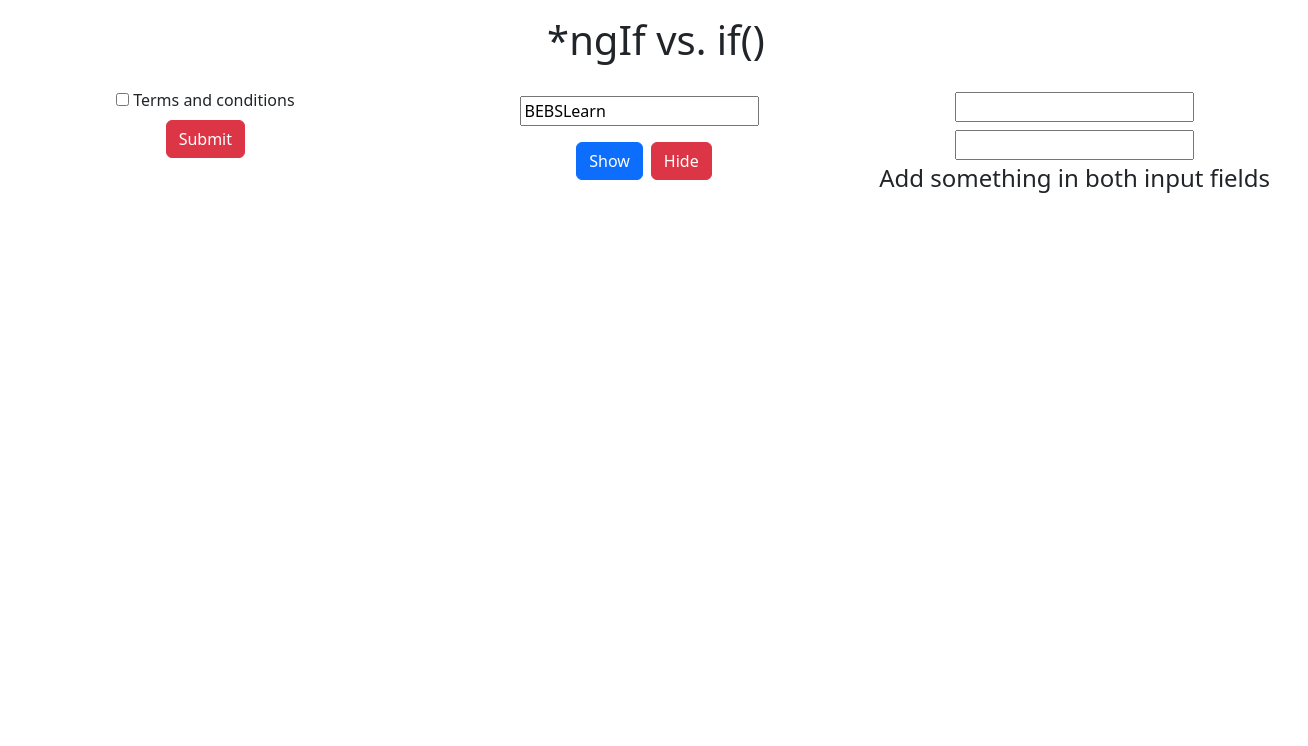
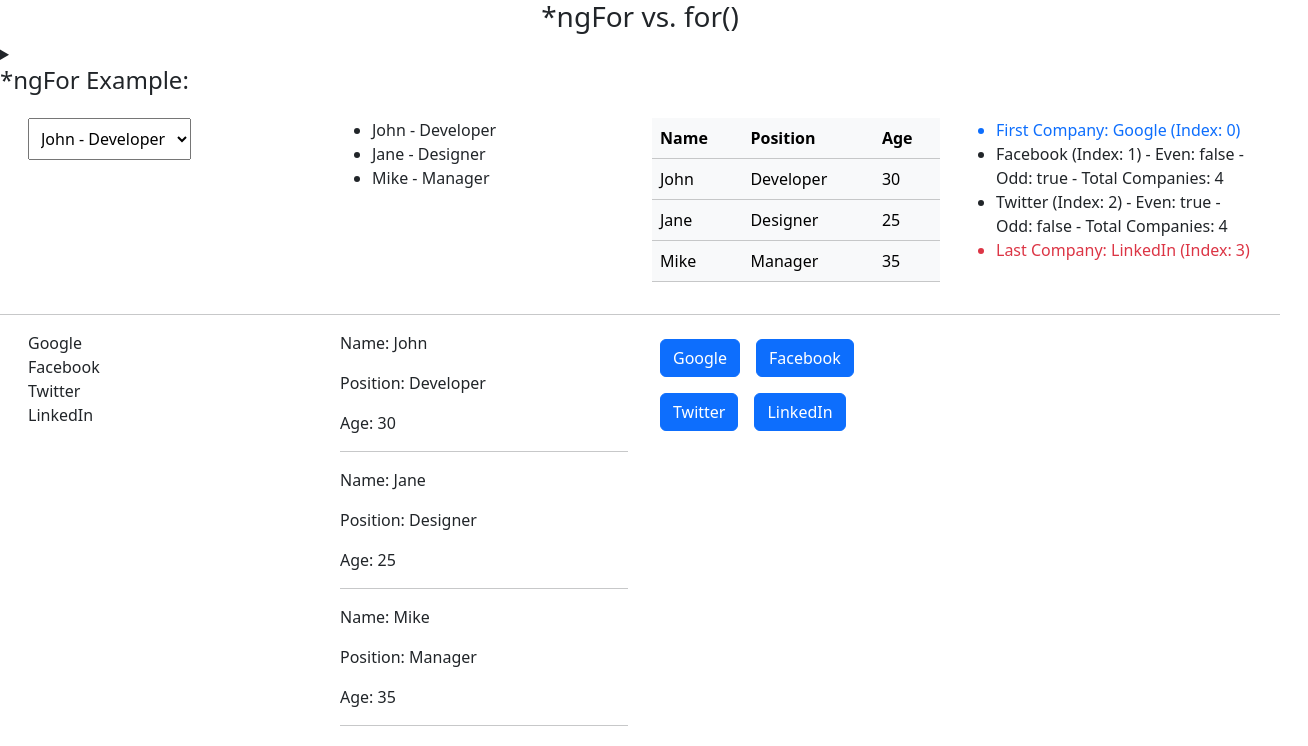
Before and after one commit to BebsYanski/angular, an Angular app in the folder angular_19_proj/: page / in a window 1280 px wide. Shown: the top 746 px of the page, 1308 px wide, since content can reach past the window. Built offline with nearby package versions, Linux system fonts and the light colour scheme.

Commit message:
*ngFor vs @for

```diff
--- a/angular_19_proj/src/app/app.html
+++ b/angular_19_proj/src/app/app.html
@@ -1,5 +1,6 @@
 <!-- <app-user></app-user> -->
 <!-- <app-data-binding></app-data-binding> -->
 <!-- <app-directives></app-directives> -->
-<app-ngif-vs-if></app-ngif-vs-if>
+<!-- <app-ngif-vs-if></app-ngif-vs-if> -->
+<app-ngfor-vs-for></app-ngfor-vs-for>
 <router-outlet />
--- a/angular_19_proj/src/app/app.ts
+++ b/angular_19_proj/src/app/app.ts
@@ -4,6 +4,7 @@
 import { DataBinding } from './data-binding/data-binding';
 import { Directives } from './directives/directives';
 import { NgifVsIf } from './ngif-vs-if/ngif-vs-if';
+import { NgforVsFor } from './ngfor-vs-for/ngfor-vs-for';
 
 @Component({
   selector: 'app-root',
@@ -12,7 +13,8 @@
     //  User,
     // DataBinding,
     // Directives,
-    NgifVsIf,
+    // NgifVsIf,
+    NgforVsFor,
   ],
   templateUrl: './app.html',
   styleUrl: './app.scss',
--- /dev/null
+++ b/angular_19_proj/src/app/ngfor-vs-for/ngfor-vs-for.html
@@ -0,0 +1,112 @@
+<h3 class="text-center">*ngFor vs. for()</h3>
+
+<details>
+  <summary>
+    <h4>*ngFor Example:</h4>
+  </summary>
+  <div>
+    <p>
+      In the above example, we use *ngFor to iterate over the employees array and display each
+      employee's details in a list item.
+    </p>
+    <p>
+      Using *ngFor is more concise and easier to read compared to using a traditional for loop in
+      the component's TypeScript file.
+    </p>
+    <p>
+      Additionally, *ngFor automatically handles change detection and updates the DOM when the data
+      changes, making it more efficient for dynamic lists.
+    </p>
+    <p>
+      In contrast, using a for loop would require manual DOM manipulation and change detection,
+      which can lead to more complex and error-prone code.
+    </p>
+  </div>
+</details>
+
+<div class="row m-3">
+  <div class="col-3">
+    <select name="" id="" class="p-2">
+      <!-- <option [value]="emp.name" *ngFor="let emp of employees">
+        {{ emp.name }} - {{ emp.position }}
+      </option> -->
+      @for(emp of employees; track emp;) {
+      <option [value]="emp.name">{{ emp.name }} - {{ emp.position }}</option>
+      }
+    </select>
+  </div>
+  <div class="col-3">
+    <ul>
+      <!-- <li *ngFor="let emp of employees">{{ emp.name }} - {{ emp.position }}</li> -->
+      @for(emp of employees; track emp;) {
+      <li>{{ emp.name }} - {{ emp.position }}</li>
+      }
+    </ul>
+  </div>
+  <div class="col-3">
+    <table class="table table-light">
+      <thead>
+        <tr>
+          <th>Name</th>
+          <th>Position</th>
+          <th>Age</th>
+        </tr>
+      </thead>
+      <tbody>
+        <!-- <tr *ngFor="let emp of employees">
+          <td>{{ emp.name }}</td>
+          <td>{{ emp.position }}</td>
+          <td>{{ emp.age }}</td>
+        </tr> -->
+        @for(emp of employees; track emp;) {
+        <tr>
+          <td>{{ emp.name }}</td>
+          <td>{{ emp.position }}</td>
+          <td>{{ emp.age }}</td>
+        </tr>
+        }
+      </tbody>
+    </table>
+  </div>
+  <div class="col-3">
+    <ul>
+      <!-- <li *ngFor="let company of companyList">
+        {{ company }}
+      </li> -->
+      @for(company of companyList; track company; let f=$first, l=$last, i=$index, e=$even, o=$odd,
+      c=$count;) { @if(f) {
+      <li class="text-primary">First Company: {{ company }} (Index: {{ i }})</li>
+      } @else if(l) {
+      <li class="text-danger">Last Company: {{ company }} (Index: {{ i }})</li>
+      } @else {
+      <li>
+        {{ company }} (Index: {{ i }}) - Even: {{ e }} - Odd: {{ o }} - Total Companies: {{ c }}
+      </li>
+      } } @empty {
+      <p>No Companies found</p>
+      }
+    </ul>
+  </div>
+</div>
+
+<hr />
+
+<div class="row m-3">
+  <div class="col-3">
+    <div *ngFor="let comp of companyList">
+      {{ comp }}
+    </div>
+  </div>
+  <div class="col-3">
+    <div *ngFor="let emp of employees">
+      <p>Name: {{ emp.name }}</p>
+      <p>Position: {{ emp.position }}</p>
+      <p>Age: {{ emp.age }}</p>
+      <hr />
+    </div>
+  </div>
+  <div class="col-3">
+    <button *ngFor="let comp of companyList" class="btn btn-primary m-2">{{ comp }}</button>
+  </div>
+  <div class="col-3"></div>
+</div>
--- /dev/null
+++ b/angular_19_proj/src/app/ngfor-vs-for/ngfor-vs-for.ts
@@ -0,0 +1,18 @@
+import { CommonModule } from '@angular/common';
+import { Component } from '@angular/core';
+
+@Component({
+  selector: 'app-ngfor-vs-for',
+  imports: [CommonModule],
+  templateUrl: './ngfor-vs-for.html',
+  styleUrl: './ngfor-vs-for.scss',
+})
+export class NgforVsFor {
+  employees: any[] = [
+    { name: 'John', age: 30, position: 'Developer' },
+    { name: 'Jane', age: 25, position: 'Designer' },
+    { name: 'Mike', age: 35, position: 'Manager' },
+  ];
+
+  companyList: string[] = ['Google', 'Facebook', 'Twitter', 'LinkedIn'];
+}
```
Also changed, not shown: angular_19_proj/src/app/ngfor-vs-for/ngfor-vs-for.scss (added), 1 other file (tests, documents, lock files or other folders).
